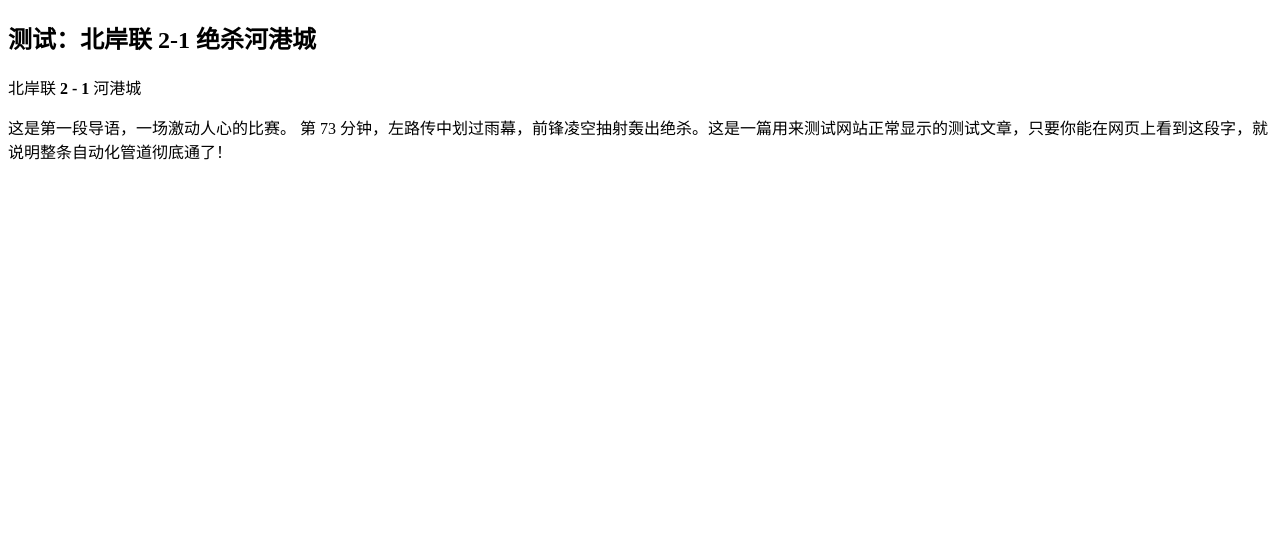
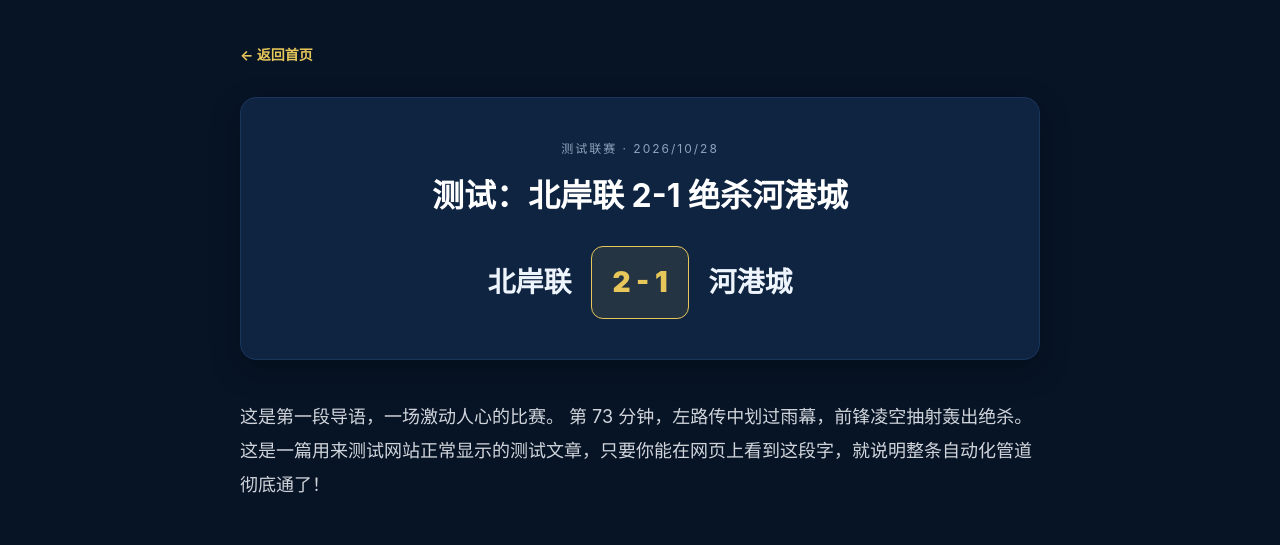
Before and after one commit to ahliang010129/ahliang010129.github.io, an Astro site: page /match/test-match in a window 1280 px wide. Built offline with nearby package versions, Linux system fonts and the light colour scheme; Astro itself is replaced by a stand-in of ours.

Commit message:
Update [...slug].astro

```diff
--- a/src/pages/match/[...slug].astro
+++ b/src/pages/match/[...slug].astro
@@ -12,15 +12,47 @@ export async function getStaticPaths() {
 const { match } = Astro.props;
 const { data, body } = match;
 ---
-<html lang="zh">
+<html lang="zh-CN">
 <head>
+  <meta charset="UTF-8">
+  <meta name="viewport" content="width=device-width, initial-scale=1.0">
   <title>{data.title}</title>
+  <style>
+    :root { --bg: #071426; --card: #0e2440; --gold: #e7c65a; --text: #eef4fb; --muted: #8ea4bd; }
+    body { margin: 0; font-family: -apple-system, sans-serif; background: var(--bg); color: var(--text); line-height: 1.8; }
+    .container { max-width: 800px; margin: 0 auto; padding: 40px 20px; }
+    .back-link { display: inline-block; color: var(--gold); text-decoration: none; margin-bottom: 30px; font-size: 14px; font-weight: bold; }
+    .back-link:hover { text-decoration: underline; }
+    .article-header { background: var(--card); border: 1px solid #1a365d; border-radius: 16px; padding: 40px; text-align: center; margin-bottom: 40px; box-shadow: 0 10px 30px rgba(0,0,0,0.3); }
+    .league-tag { color: var(--muted); font-size: 12px; letter-spacing: 2px; text-transform: uppercase; }
+    h1 { color: #fff; font-size: 32px; margin: 15px 0 30px 0; line-height: 1.3; }
+    .scoreboard { display: flex; align-items: center; justify-content: center; gap: 20px; font-size: 28px; font-weight: 900; color: var(--gold); }
+    .team { flex: 1; text-align: right; color: var(--text); }
+    .team.away { text-align: left; }
+    .score { background: rgba(231,198,90,0.1); padding: 10px 20px; border-radius: 12px; border: 1px solid var(--gold); white-space: nowrap; }
+    .content { font-size: 18px; line-height: 1.9; color: #d1d5db; }
+    .content p { margin-bottom: 24px; }
+    .content h2, .content h3 { color: var(--gold); margin-top: 40px; }
+  </style>
 </head>
 <body>
-  <article>
-    <h1>{data.title}</h1>
-    <p>{data.home} <strong>{data.homeScore} - {data.awayScore}</strong> {data.away}</p>
-    <div set:html={body} />
-  </article>
+  <div class="container">
+    <a href="/" class="back-link">← 返回首页</a>
+
+    <header class="article-header">
+      <div class="league-tag">{data.league || '赛事战报'} · {data.date.toLocaleDateString('zh-CN')}</div>
+      <h1>{data.title}</h1>
+
+      <div class="scoreboard">
+        <div class="team">{data.home}</div>
+        <div class="score">{data.homeScore} - {data.awayScore}</div>
+        <div class="team away">{data.away}</div>
+      </div>
+    </header>
+
+    <article class="content">
+      <div set:html={body} />
+    </article>
+  </div>
 </body>
 </html>
```
